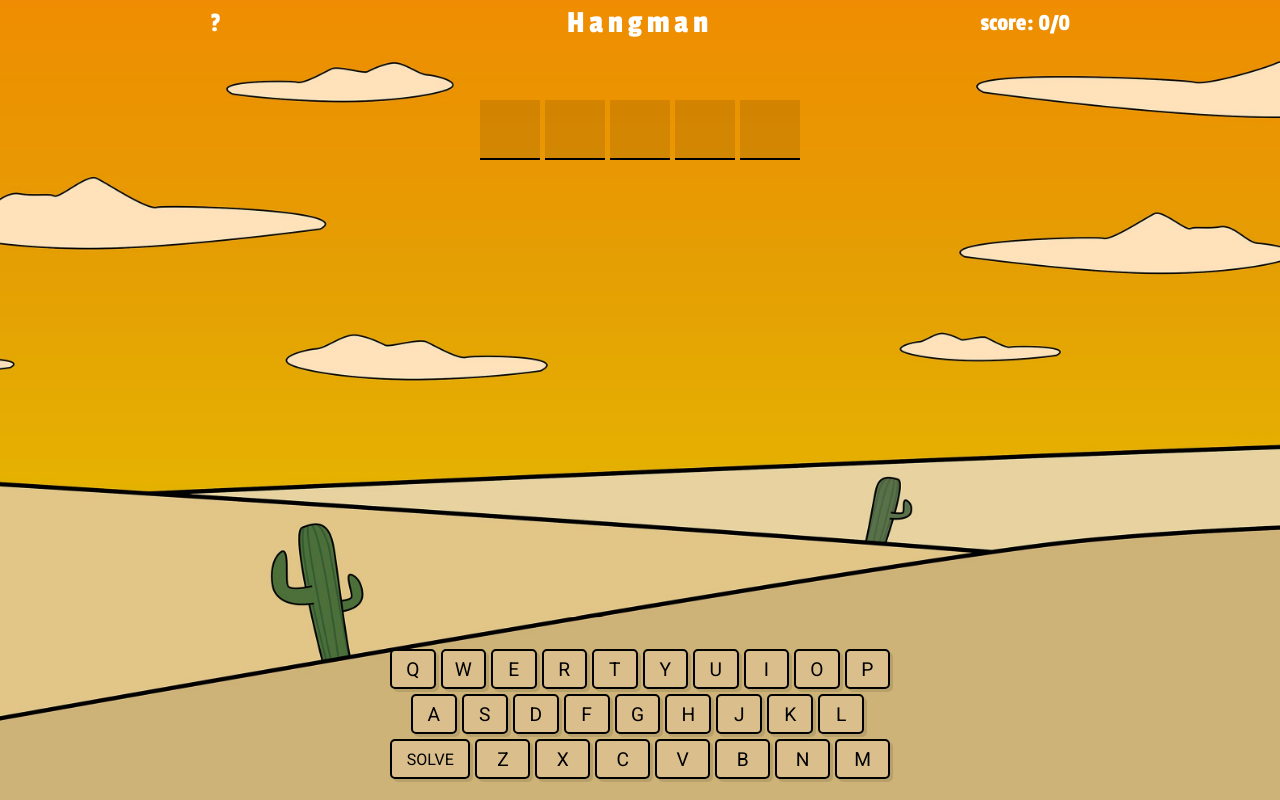
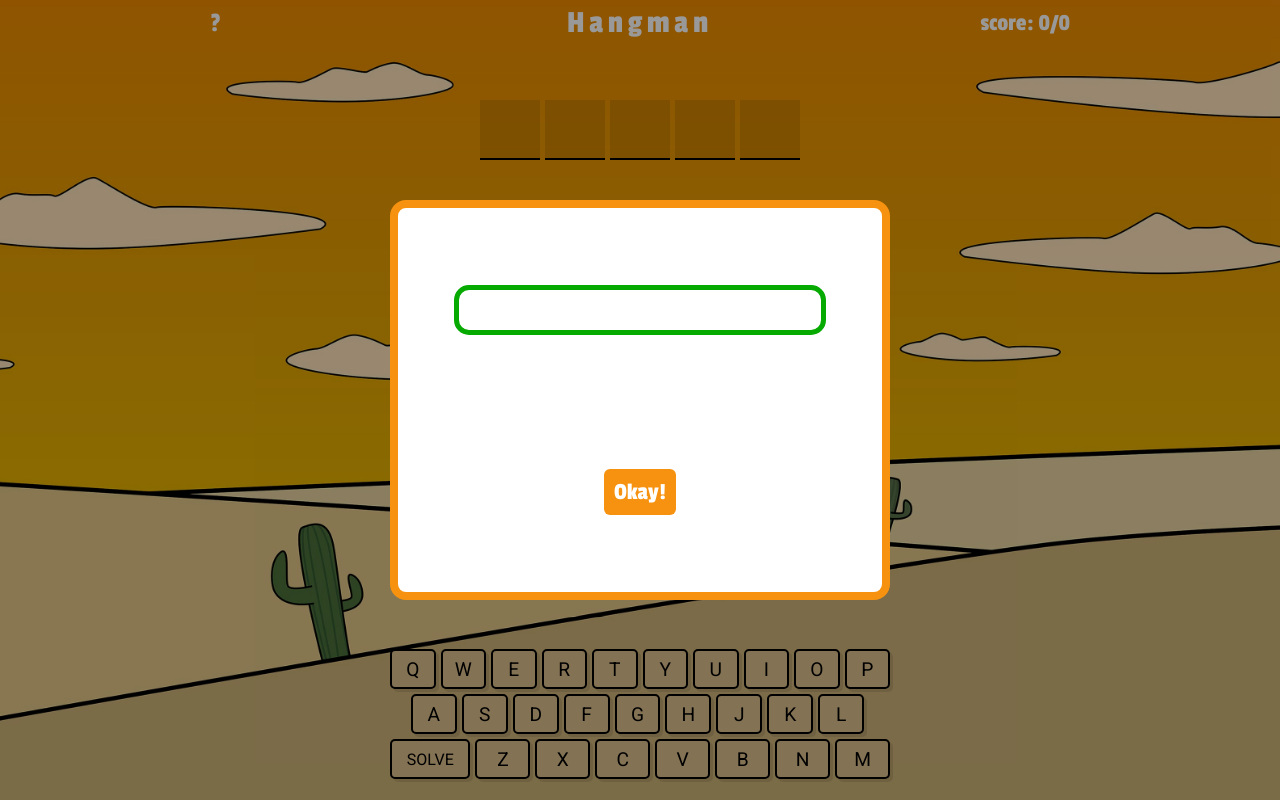
Before and after one commit to adriapujol/hangman, a React (Create React App) app: page / in a window 1280 px wide. Both pictures are taken after a click on the button "SOLVE". Built offline with nearby package versions, Linux system fonts and the light colour scheme; no server answers.

Commit message:
solve modal input working

```diff
--- a/src/App.jsx
+++ b/src/App.jsx
@@ -5,6 +5,7 @@ import './App.scss';
 import Keyboard from './components/Keyboard';
 import Navbar from './components/Navbar';
 import GameOverInfo from './components/GameOverInfo';
+import Solve from './components/Solve';
 import words from './words.json';
 import head from './img/head.png';
 import body from './img/body.png';
@@ -32,6 +33,7 @@ function App() {
   const [correctGuesses, setCorrectGuesses] = useState([]);
   const [wrongGuesses, setWrongGuesses] = useState([]);
   const [showGameOverInfo, setShowGameOverInfo] = useState(false);
+  const [showSolve, setShowSolve] = useState(false);
 
 
   const validInput = new RegExp('[aA-zZ]');
@@ -111,6 +113,7 @@ function App() {
   return (
     <div className="wrapper">
       {showGameOverInfo && <GameOverInfo word={word} playerWin={playerWin} startGame={startGame} />}
+      {showSolve && <Solve setShowSolve={setShowSolve} />}
       <Navbar won={won} played={played} />
       <section className="game">
         <div className="word">
@@ -140,7 +143,7 @@ function App() {
           </div>
         </div>
       </section>
-      <Keyboard checkLetter={checkLetter} correctGuesses={correctGuesses} wrongGuesses={wrongGuesses} />
+      <Keyboard checkLetter={checkLetter} correctGuesses={correctGuesses} wrongGuesses={wrongGuesses} showSolve={showSolve} setShowSolve={setShowSolve} />
     </div>
   );
 }
--- a/src/App.scss
+++ b/src/App.scss
@@ -241,6 +241,8 @@
 
 }
 
+// STYLE FOR GAME FINISH MODEL
+
 .modal-container {
     position: fixed;
     top: 0;
@@ -279,32 +281,7 @@
             font-family: 'Passion One', cursive;
         }
 
-        .info-content {
-            display: flex;
-            align-items: center;
-            justify-content: center;
-            flex-direction: column;
 
-            width: 80%;
-            h1 {
-                font-size: 1.7rem;
-                font-weight: 400;
-            }
-
-            ul {
-                margin-top: 15px;
-                font-size: 1.2rem;
-
-                li {
-                    margin-bottom: 10px;
-                }
-
-                @media only screen and (max-width: 400px) {
-                    font-size: 1rem;
-                }
-            }
-
-        }
 
         p {
             font-size: 1.5rem;
@@ -339,6 +316,38 @@
             }
         }
 
+    }
+
+}
+
+// STYLE FOR INFO MODAL
+
+.info-content {
+    display: flex;
+    align-items: center;
+    justify-content: center;
+    flex-direction: column;
+
+    width: 80%;
+    h1 {
+        font-size: 1.7rem;
+        font-weight: 400;
+    }
+
+    ul {
+        margin-top: 15px;
+        font-size: 1.2rem;
+
+        li {
+            margin-bottom: 10px;
+        }
+
+        @media only screen and (max-width: 400px) {
+            font-size: 1rem;
+        }
+    }
+}
+
 .credits {
     a {
         color: $medium_orange;
@@ -349,8 +358,25 @@
         }
     }
 }
+
+//STYLE FOR SOLVE MODAL
+
+.solve {
+    width: 80%;
+    input {
+        width: 100%;
+        height: 50px;
+        padding: 10px 10px;
+        text-align: center;
+        font-size: 2rem;
+        border: 5px solid $medium_orange;
+        border-radius: 15px;
+
+        &:focus {
+            border: 5px solid $green_medium;
+            outline: none;
         }
-
+    }
 }
 
 
--- a/src/_colors.scss
+++ b/src/_colors.scss
@@ -5,5 +5,6 @@ $white: #fff;
 $grey: #ff3e3e;
 $medium_red: #ff3c3c;
 $medium_orange: #f6920f;
+$dark_orange: #a76207;
 $green_bright: #08da01;
 $green_medium: #06aa00;
--- a/src/components/Key.jsx
+++ b/src/components/Key.jsx
@@ -1,6 +1,6 @@
-import React, { useState, useEffect } from 'react';
+import React, { useState } from 'react';
 
-function Key({ letter, checkLetter, classStyle }) {
+function Key({ letter, checkLetter, classStyle, setShowSolve }) {
 
     const [clicked, setClicked] = useState(false);
 
@@ -10,13 +10,17 @@ function Key({ letter, checkLetter, classStyle }) {
         checkLetter(e.target.value);
         setTimeout(() => setClicked(false), 200);
     }
+    const handleShowSolve = (e) => {
+        e.preventDefault();
+        setShowSolve(true);
+    }
 
     return (
         <button
             className={clicked ? classStyle + " clicked" : classStyle}
             id={letter}
             value={letter}
-            onClick={handleClick}
+            onClick={letter === "solve" ? handleShowSolve : handleClick}
         >
             {letter}
         </button>
--- a/src/components/Keyboard.jsx
+++ b/src/components/Keyboard.jsx
@@ -3,7 +3,7 @@ import Key from './Key';
 
 
 
-function Keyboard({ checkLetter, correctGuesses, wrongGuesses }) {
+function Keyboard({ checkLetter, correctGuesses, wrongGuesses, showSolve, setShowSolve }) {
 
     const [keyBoardKeys, setKeyBoardKeys] = useState(
         {
@@ -14,6 +14,7 @@ function Keyboard({ checkLetter, correctGuesses, wrongGuesses }) {
     );
 
     useEffect(() => {
+        if (showSolve) return
         document.addEventListener("keypress", handlePress);
         return () => document.removeEventListener("keypress", handlePress);
     });
@@ -60,7 +61,7 @@ function Keyboard({ checkLetter, correctGuesses, wrongGuesses }) {
                     if (k === "enter" || k === "solve") {
                         classStyle = classStyle + " one-and-half";
                     }
-                    return <Key letter={k} checkLetter={checkLetter} classStyle={classStyle} key={index} />
+                    return <Key letter={k} checkLetter={checkLetter} classStyle={classStyle} key={index} setShowSolve={setShowSolve} />
                 })}
             </div>
 
--- /dev/null
+++ b/src/components/Solve.jsx
@@ -0,0 +1,22 @@
+import React, { useEffect } from 'react'
+
+function Solve({ setShowSolve }) {
+
+    const handleSolveClick = (e) => {
+        e.preventDefault();
+        setShowSolve(false);
+    }
+
+    return (
+        <div className='modal-container'>
+            <div className="modal">
+                <div className="solve">
+                    <input autoFocus type="text" />
+                </div>
+                <button className="btn-play shake" onClick={handleSolveClick} >Okay!</button>
+            </div>
+        </div>
+    )
+}
+
+export default Solve
```
Lines whose indentation alone changed are shown as unchanged.
